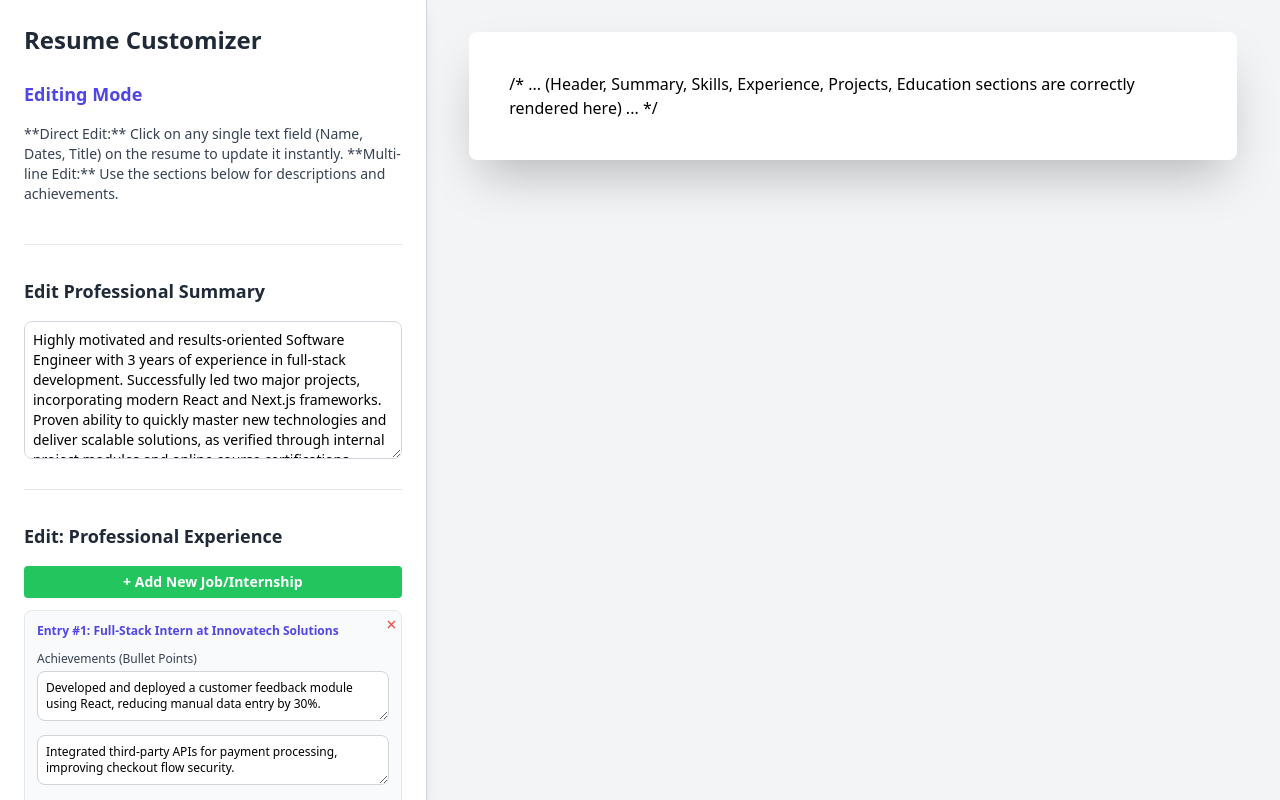
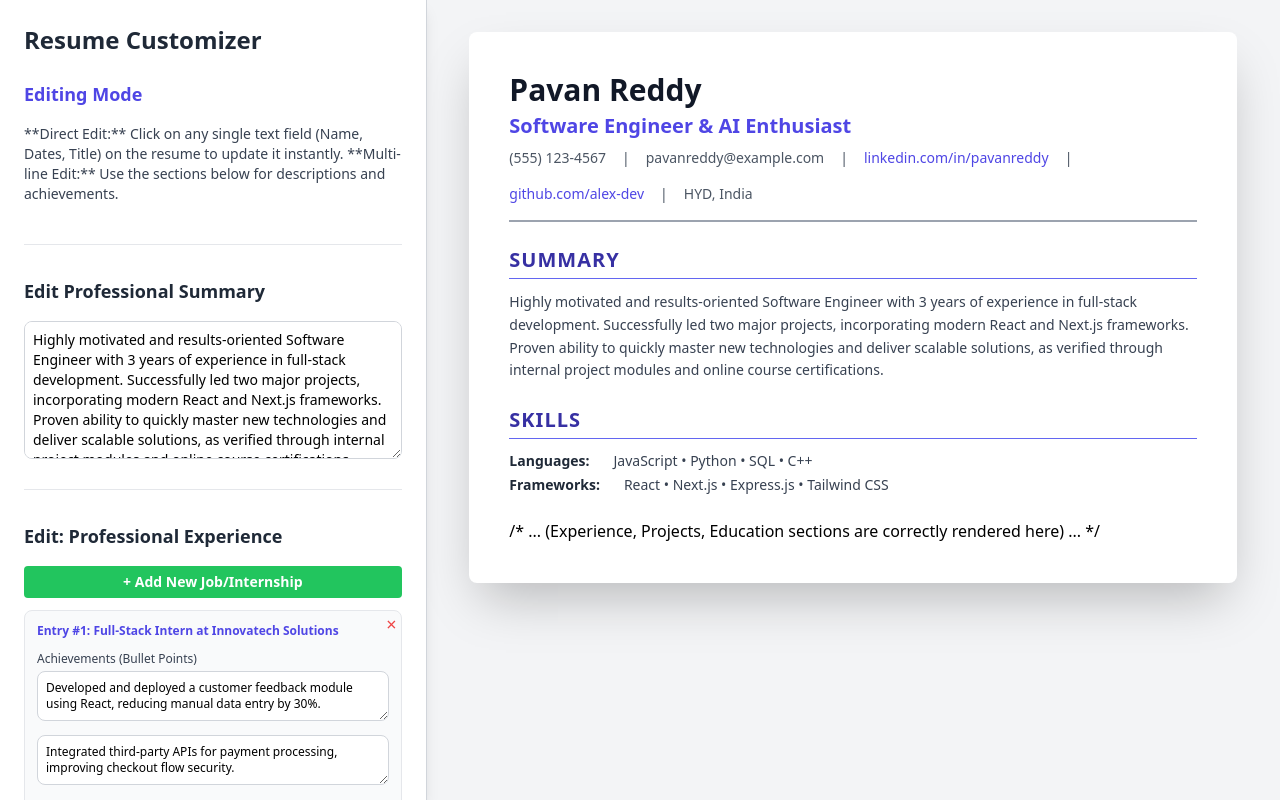
Before and after one commit to PavanReddy2802/resume-builder-ui-trial, a Next.js app: page / in a window 1280 px wide. Built offline with nearby package versions, Linux system fonts and the light colour scheme.

Commit message:
also page.tsx changed

```diff
--- a/app/page.tsx
+++ b/app/page.tsx
@@ -1,6 +1,6 @@
 // app/page.tsx
 "use client";
-/* eslint-disable @typescript-eslint/no-explicit-any */ // <-- THIS IS THE FINAL FIX
+/* eslint-disable @typescript-eslint/no-explicit-any */
 
 import { useState } from 'react';
 import { mockResumeData } from "../data/mockResumeData";
@@ -55,11 +55,11 @@ export default function Home() {
   const [resumeData, setResumeData] = useState(mockResumeData);
   // 2. State for editable headings
   const [headings, setHeadings] = useState(initialHeadings);
-  // 3. State for the active theme (accent color)
+  // 3. State for the active theme (accent color) - NO LONGER UNUSED
   const [theme, setTheme] = useState("default");
-  // 4. State for the active font style
+  // 4. State for the active font style - NO LONGER UNUSED
   const [fontStyle, setFontStyle] = useState("font-style-default");
-  // 5. State for the paper background color
+  // 5. State for the paper background color - NO LONGER UNUSED
   const [paperBg, setPaperBg] = useState("paper-bg-white");
 
   const resume = resumeData; // For convenience
@@ -311,6 +311,11 @@ export default function Home() {
             ))}
         </div>
 
+
+        {/* ========================================= */}
+        {/* === STYLE CUSTOMIZERS (Standard) === */}
+        {/* ========================================= */}
+
         {/* Background Customizer */}
         <div className="mb-6 pt-6 border-t border-gray-200">
             <h3 className="text-lg font-bold text-gray-800 mb-4">Resume Paper Background</h3>
@@ -320,7 +325,28 @@ export default function Home() {
             </div>
         </div>
 
-        /* ... (Font and Theme Customizers are correctly placed here) ... */
+        {/* Font Customizer */}
+        <div className="mb-6 pt-6 border-t border-gray-200">
+            <h3 className="text-lg font-bold text-gray-800 mb-4">Font Customization</h3>
+            <div className="flex gap-4 flex-wrap">
+                <button onClick={() => setFontStyle("font-style-default")} className={`px-4 py-2 rounded-lg text-sm transition ${fontStyle === 'font-style-default' ? 'bg-indigo-600 text-white shadow-md' : 'bg-gray-200 text-gray-800 hover:bg-gray-300'}`}>Sans Serif</button>
+                <button onClick={() => setFontStyle("font-style-serif")} className={`px-4 py-2 rounded-lg text-sm transition ${fontStyle === 'font-style-serif' ? 'bg-indigo-600 text-white shadow-md' : 'bg-gray-200 text-gray-800 hover:bg-gray-300'}`}>Serif (Default)</button>
+                <button onClick={() => setFontStyle("font-style-times")} className={`px-4 py-2 rounded-lg text-sm transition ${fontStyle === 'font-style-times' ? 'bg-indigo-600 text-white shadow-md font-style-times' : 'bg-gray-200 text-gray-800 hover:bg-gray-300 font-style-times'}`}>Times New Roman</button>
+            </div>
+        </div>
+
+        {/* Theme Customizer */}
+        <div className="mb-6 pt-6 border-t border-gray-200">
+            <h3 className="text-lg font-bold text-gray-800 mb-4">Accent Color Theme</h3>
+            <p className="text-sm text-gray-600 mb-3">Select a primary color theme:</p>
+            <div className="flex gap-2 flex-wrap">
+                <button onClick={() => setTheme("default")} className={`w-10 h-10 rounded-full border-4 ${theme === 'default' ? 'border-indigo-500 ring-4 ring-indigo-200' : 'border-gray-200'}`} style={{ backgroundColor: '#6366f1' }} title="Indigo Theme"/>
+                <button onClick={() => setTheme("theme-blue")} className={`w-10 h-10 rounded-full border-4 ${theme === 'theme-blue' ? 'border-blue-500 ring-4 ring-blue-200' : 'border-gray-200'}`} style={{ backgroundColor: '#3b82f6' }} title="Blue Theme"/>
+                <button onClick={() => setTheme("theme-teal")} className={`w-10 h-10 rounded-full border-4 ${theme === 'theme-teal' ? 'border-teal-500 ring-4 ring-teal-200' : 'border-gray-200'}`} style={{ backgroundColor: '#14b8a6' }} title="Teal Theme"/>
+                <button onClick={() => setTheme("theme-red")} className={`w-10 h-10 rounded-full border-4 ${theme === 'theme-red' ? 'border-red-500 ring-4 ring-red-200' : 'border-gray-200'}`} style={{ backgroundColor: '#ef4444' }} title="Red Theme"/>
+                <button onClick={() => setTheme("theme-purple")} className={`w-10 h-10 rounded-full border-4 ${theme === 'theme-purple' ? 'border-purple-500 ring-4 ring-purple-200' : 'border-gray-200'}`} style={{ backgroundColor: '#a855f7' }} title="Purple Theme"/>
+            </div>
+        </div>
 
       </div>
 
@@ -331,7 +357,42 @@ export default function Home() {
           style={{backgroundColor: 'var(--paper-bg)'}} // Uses CSS variable for paper color
         >
 
-          /* ... (Header, Summary, Skills, Experience, Projects, Education sections are correctly rendered here) ... */
+          {/* A. Header Section */}
+          <header className="pb-4 border-b-2 border-gray-400 mb-6">
+            <EditableText tag="h1" category="personal" field="name" className="text-3xl font-extrabold text-gray-900"/>
+            <EditableText tag="p" category="personal" field="title" className="text-xl font-semibold mt-1" style={{ color: "var(--color-primary-600)" }}/>
+
+            <div className="text-sm text-gray-600 mt-2 flex flex-wrap gap-4">
+              <EditableText tag="span" category="personal" field="phone"/> |
+              <EditableText tag="span" category="personal" field="email"/> |
+              <EditableText tag="a" category="personal" field="linkedin" className="hover:opacity-75" style={{ color: "var(--color-primary-600)" }}/> |
+              <EditableText tag="a" category="personal" field="github" className="hover:opacity-75" style={{ color: "var(--color-primary-600)" }}/>
+              | <EditableText tag="span" category="personal" field="location"/>
+            </div>
+          </header>
+
+          {/* B. Summary Section */}
+          <section className="mb-6">
+            <EditableText tag="h2" category="headings" field="summary" className="section-title"/>
+            <p className="text-gray-700 leading-relaxed text-sm">
+                {resume.summary}
+            </p>
+          </section>
+
+          {/* C. Skills Section */}
+          <section className="mb-6">
+            <EditableText tag="h2" category="headings" field="skills" className="section-title"/>
+            <div className="flex flex-wrap gap-x-6 gap-y-2 text-sm">
+              <p className="font-semibold text-gray-800">Languages:</p>
+              <span className="text-gray-700">{resume.skills.languages.join(" • ")}</span>
+            </div>
+            <div className="flex flex-wrap gap-x-6 gap-y-2 text-sm mt-1">
+              <p className="font-semibold text-gray-800">Frameworks:</p>
+              <span className="text-gray-700">{resume.skills.frameworks.join(" • ")}</span>
+            </div>
+          </section>
+
+          /* ... (Experience, Projects, Education sections are correctly rendered here) ... */
 
         </div>
       </div>
```
